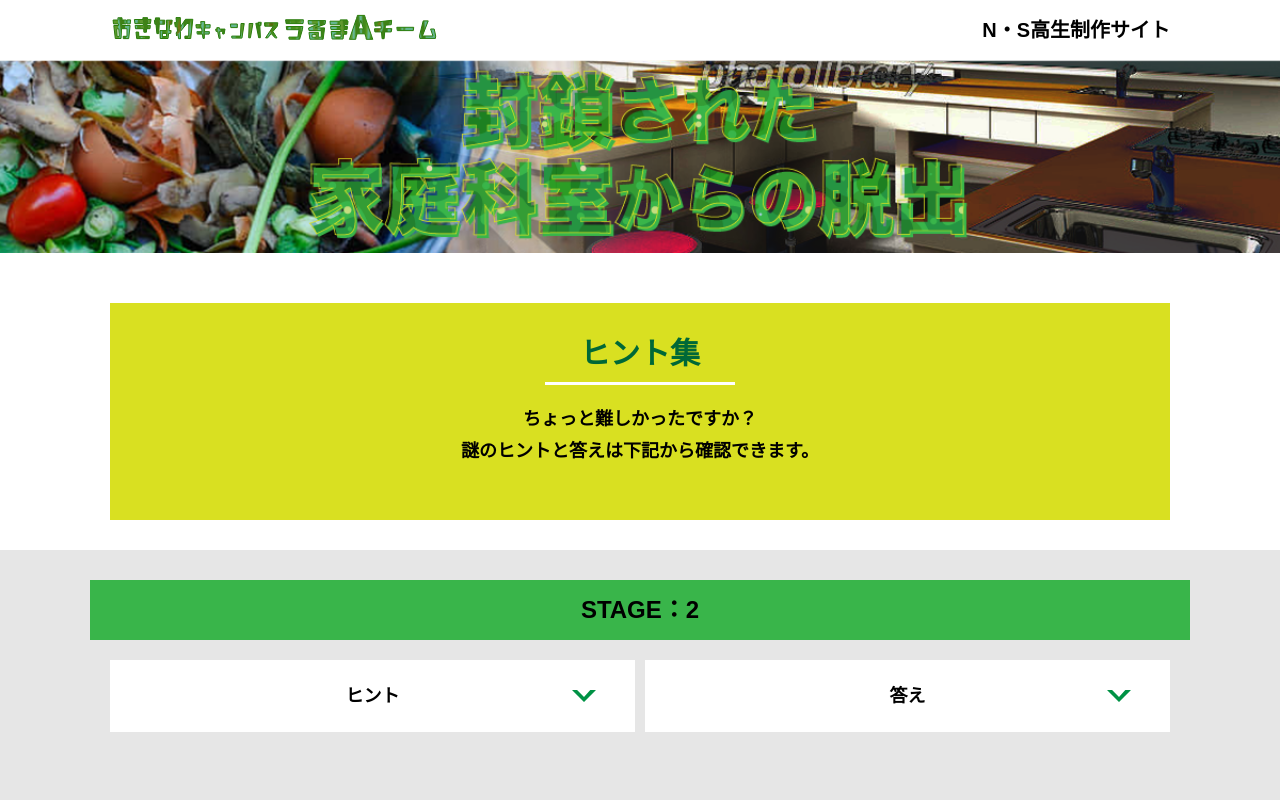
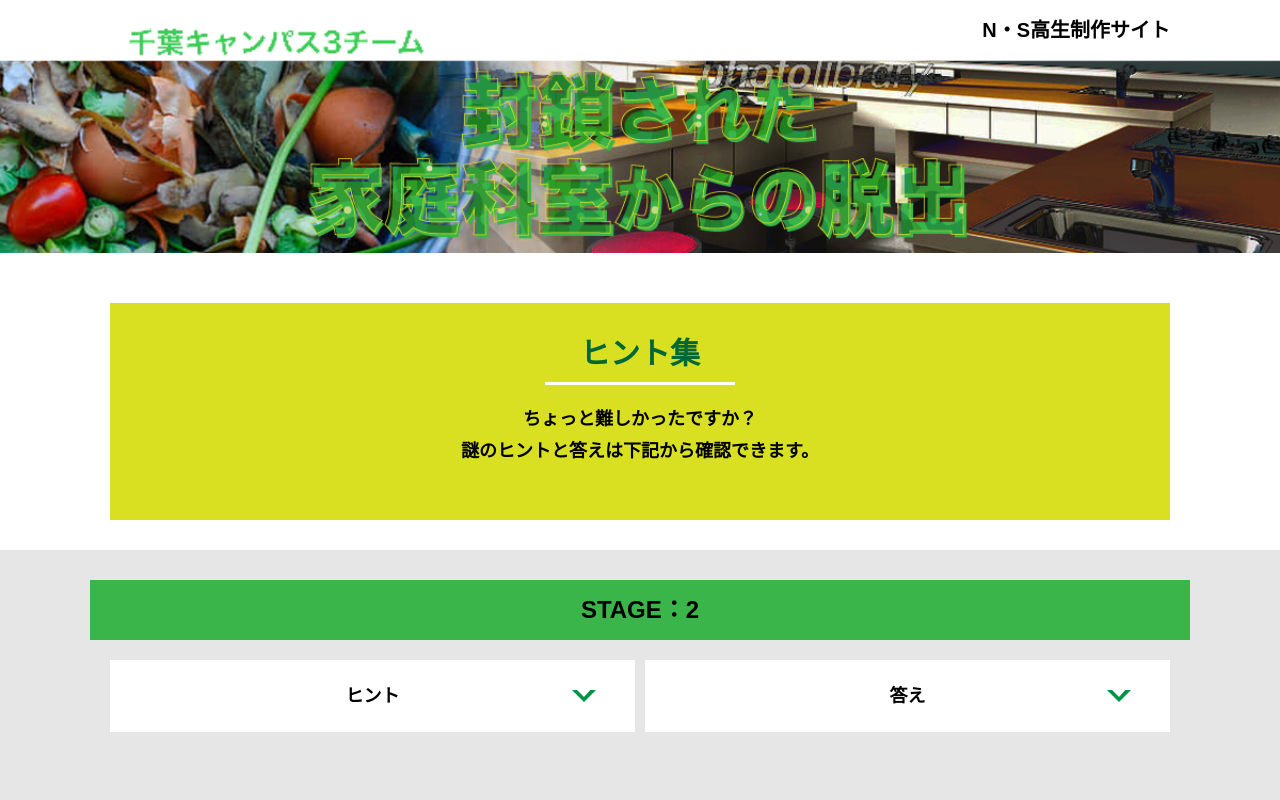
Before and after one commit to haru-yoshi/alfa-tiba-3, a plain HTML site: page hint2.html in a window 1280 px wide. Shown: the top 800 px of the page. Drawn offline with Linux system fonts and the light colour scheme.

Commit message:
Update hint2.html

```diff
--- a/hint2.html
+++ b/hint2.html
@@ -4,7 +4,7 @@
   <meta charset="UTF-8">
   <meta http-equiv="X-UA-Compatible" content="IE=edge">
   <meta name="viewport" content="width=device-width, initial-scale=1.0">
-  <title>ヒント │ 封鎖された家庭科室からの脱出 │ Project N</title>
+  <title>ヒント │ 校長から生徒を救え! │ Project N</title>
   <link rel="stylesheet" href="assets/css/normalize.css">
   <link rel="stylesheet" href="assets/css/style.css">
 </head>
@@ -17,7 +17,7 @@
   </svg>
   <header class="header">
     <div class="container">
-      <div class="header__logo"><img src="assets/images/logo.svg" alt="チームロゴ"></div>
+      <div class="header__logo"><img src="assets/images/ti-murogo.png" alt="チームロゴ"></div>
       <div class="header__name">N・S高生制作サイト</div>
     </div>
   </header>
```
